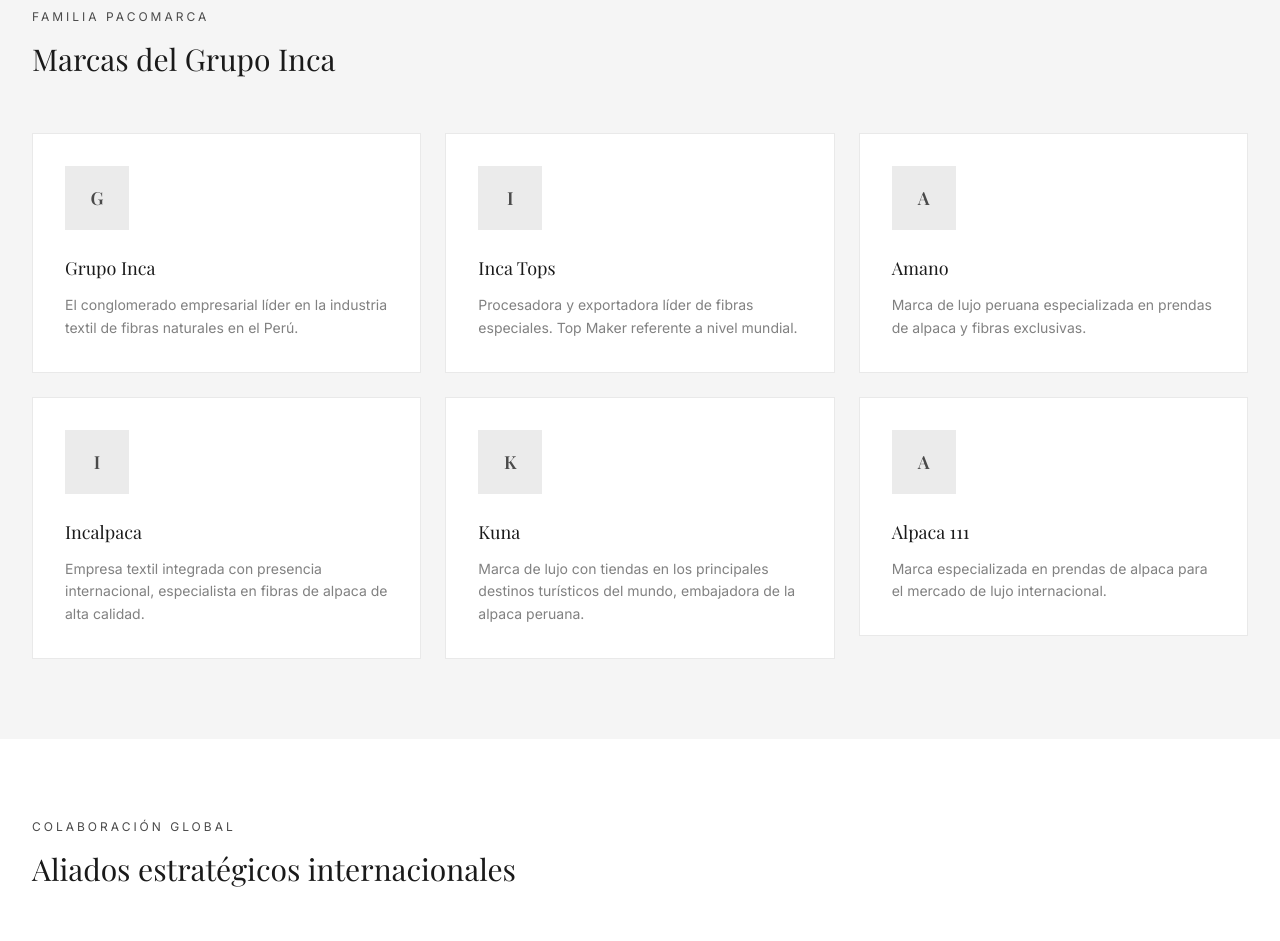
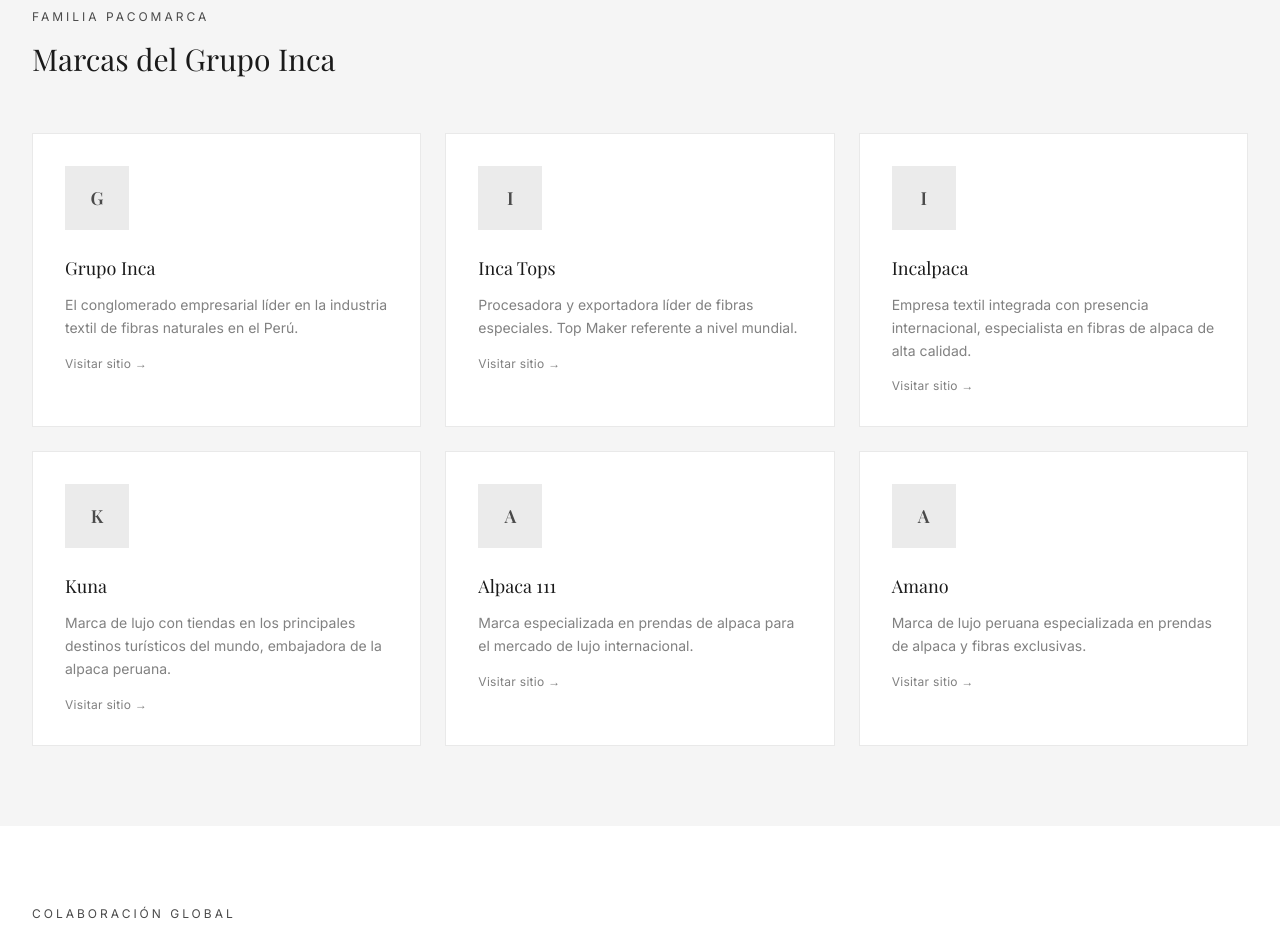
Before and after one commit to jpfernandezcenteno-max/Pacomarca, a Next.js app: page /ecosistema/marcas-aliadas in a window 1280 px wide. Shown: the part 1200-2141 px from the top of the page. Built offline with nearby package versions, Linux system fonts and the light colour scheme; a web font is replaced by a local one.

Commit message:
reorder marcas aliadas, add brand links

```diff
--- a/app/ecosistema/marcas-aliadas/page.tsx
+++ b/app/ecosistema/marcas-aliadas/page.tsx
@@ -16,12 +16,12 @@
 }
 
 const grupoIncaMarcas = [
-  { name: 'Grupo Inca', desc: 'El conglomerado empresarial líder en la industria textil de fibras naturales en el Perú.' },
-  { name: 'Inca Tops', desc: 'Procesadora y exportadora líder de fibras especiales. Top Maker referente a nivel mundial.' },
-  { name: 'Amano', desc: 'Marca de lujo peruana especializada en prendas de alpaca y fibras exclusivas.' },
-  { name: 'Incalpaca', desc: 'Empresa textil integrada con presencia internacional, especialista en fibras de alpaca de alta calidad.' },
-  { name: 'Kuna', desc: 'Marca de lujo con tiendas en los principales destinos turísticos del mundo, embajadora de la alpaca peruana.' },
-  { name: 'Alpaca 111', desc: 'Marca especializada en prendas de alpaca para el mercado de lujo internacional.' },
+  { name: 'Grupo Inca', desc: 'El conglomerado empresarial líder en la industria textil de fibras naturales en el Perú.', url: 'https://grupoinca.com/es/' },
+  { name: 'Inca Tops', desc: 'Procesadora y exportadora líder de fibras especiales. Top Maker referente a nivel mundial.', url: 'https://www.incatops.com/stockservice/' },
+  { name: 'Incalpaca', desc: 'Empresa textil integrada con presencia internacional, especialista en fibras de alpaca de alta calidad.', url: 'https://www.incalpaca.com/es' },
+  { name: 'Kuna', desc: 'Marca de lujo con tiendas en los principales destinos turísticos del mundo, embajadora de la alpaca peruana.', url: 'https://pe.kunastores.com/' },
+  { name: 'Alpaca 111', desc: 'Marca especializada en prendas de alpaca para el mercado de lujo internacional.', url: 'https://alpaca111.com/' },
+  { name: 'Amano', desc: 'Marca de lujo peruana especializada en prendas de alpaca y fibras exclusivas.', url: 'https://amanoyarns.com/pe/' },
 ]
 
 const aliadosEstrategicos = [
@@ -33,16 +33,21 @@
   { name: 'Hessnatur', desc: 'Referente europeo en moda sostenible y textiles naturales con certificaciones de sostenibilidad.' },
 ]
 
-function BrandCard({ name, desc }: { name: string; desc: string }) {
-  return (
-    <div className="border border-sand/40 p-8 hover:border-gold/40 hover:shadow-md transition-all duration-300 bg-white group">
+function BrandCard({ name, desc, url }: { name: string; desc: string; url?: string }) {
+  const inner = (
+    <div className="border border-sand/40 p-8 hover:border-gold/40 hover:shadow-md transition-all duration-300 bg-white group h-full">
       <div className="w-16 h-16 bg-beige flex items-center justify-center mb-6 group-hover:bg-gold/10 transition-colors">
         <span className="font-serif text-lg text-gold font-semibold">{name.charAt(0)}</span>
       </div>
       <h3 className="font-serif text-lg text-ink mb-3 group-hover:text-gold transition-colors">{name}</h3>
       <p className="text-sm text-ink/55 leading-relaxed">{desc}</p>
+      {url && <p className="text-xs text-gold/70 mt-4 tracking-wide">Visitar sitio →</p>}
     </div>
   )
+  if (url) {
+    return <a href={url} target="_blank" rel="noopener noreferrer" className="block h-full">{inner}</a>
+  }
+  return inner
 }
 
 export default function MarcasAliadasPage() {
@@ -112,7 +117,7 @@
           <div className="grid grid-cols-1 sm:grid-cols-2 lg:grid-cols-3 gap-6">
             {grupoIncaMarcas.map((marca, i) => (
               <FadeUp key={marca.name} delay={i * 0.08}>
-                <BrandCard name={marca.name} desc={marca.desc} />
+                <BrandCard name={marca.name} desc={marca.desc} url={marca.url} />
               </FadeUp>
             ))}
           </div>
```
